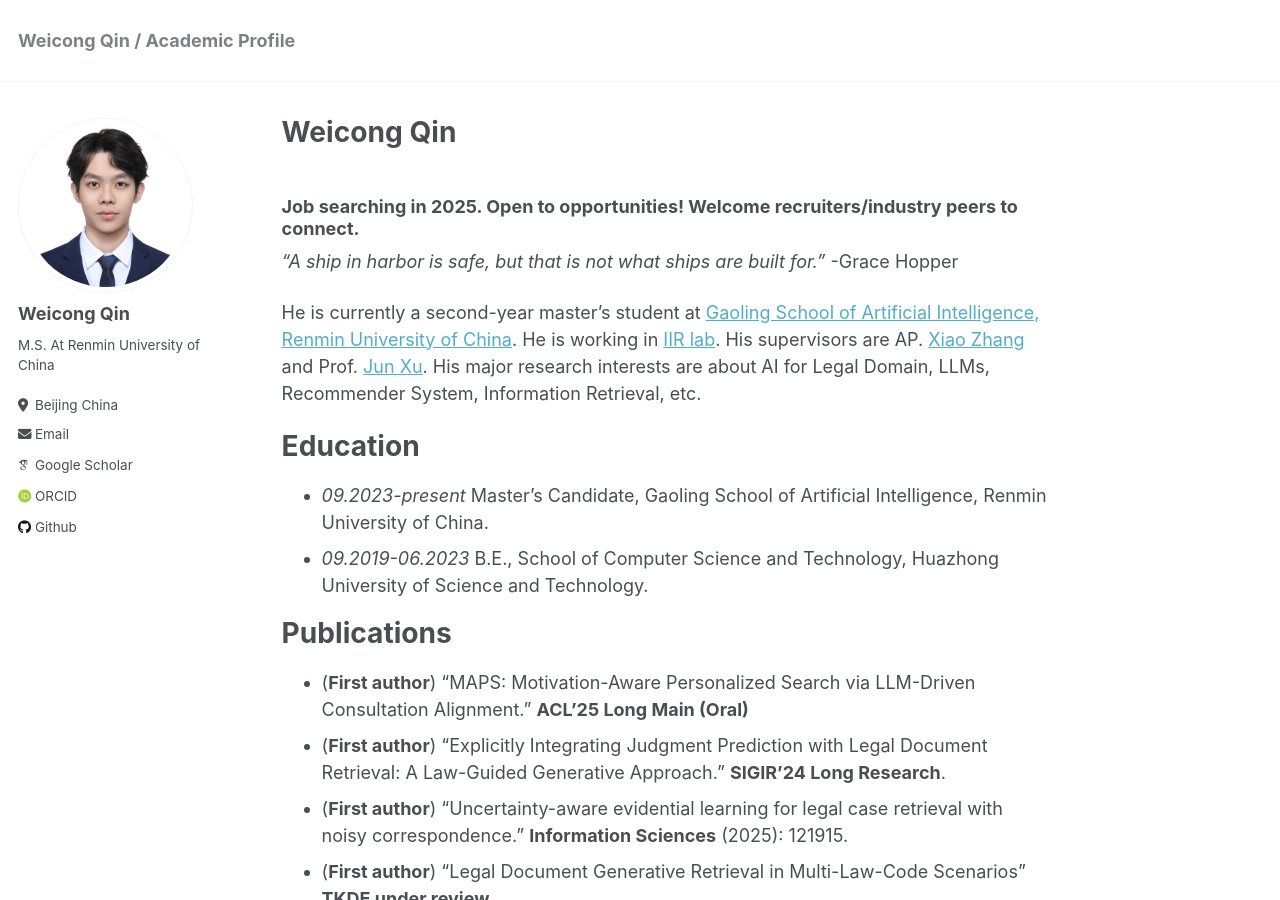
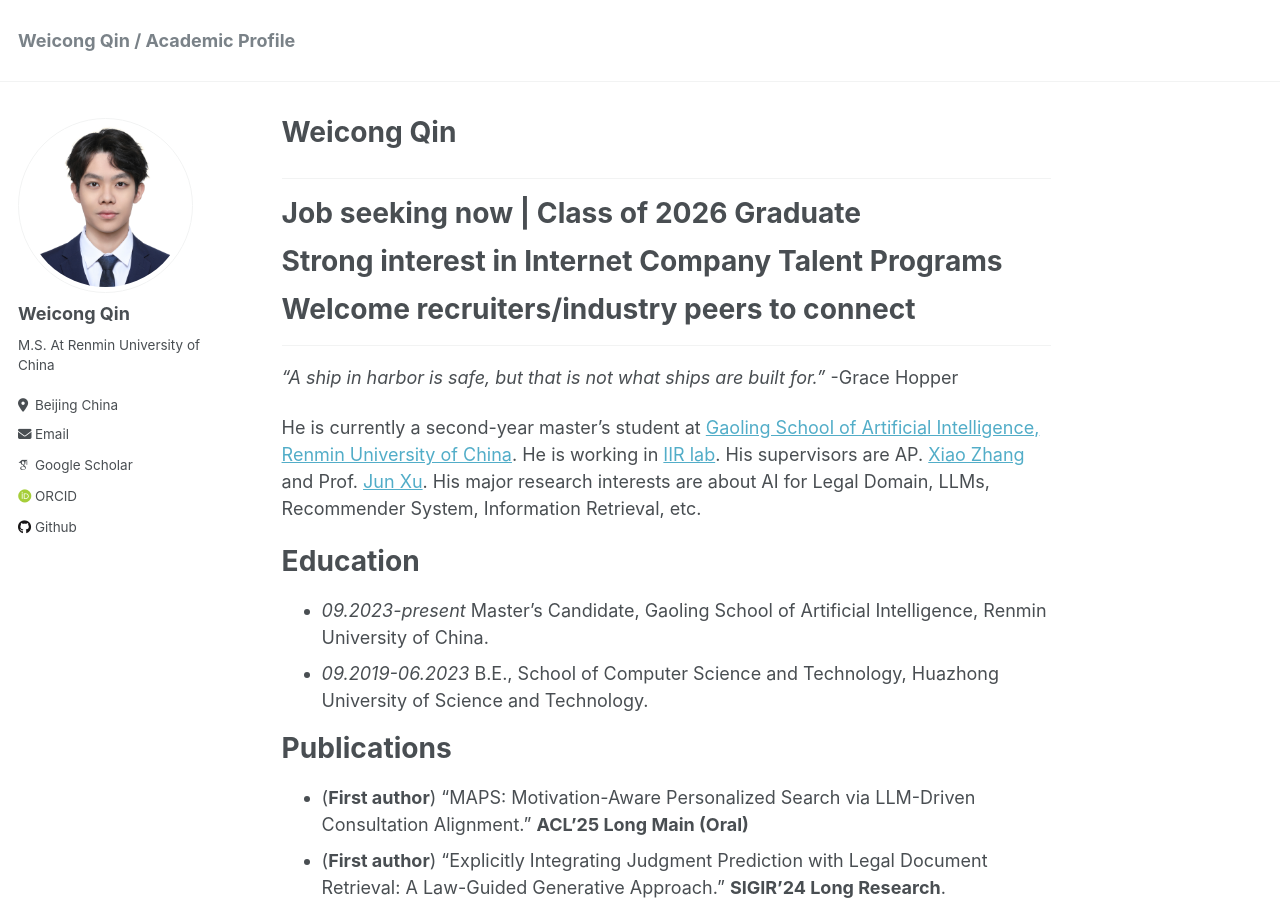
Before and after one commit to E-qin/E-qin.github.io, a Jekyll site: the page built from _pages/about.md, in a window 1280 px wide and 900 px high. Built offline with Jekyll 4.4.1, drawn with Linux system fonts in a browser that asks for light colours; some web fonts are replaced.

Commit message:
Update about.md

```diff
--- a/_pages/about.md
+++ b/_pages/about.md
@@ -8,7 +8,11 @@ redirect_from:
   - /about.html
 ---
 
-### **Job searching in 2025. Open to opportunities! Welcome recruiters/industry peers to connect.**
+--------------
+# **Job seeking** now | Class of **2026** Graduate
+# Strong interest in **Internet Company Talent Programs**
+# Welcome recruiters/industry peers to connect
+--------------
 
 *"A ship in harbor is safe, but that is not what ships are built for."* -Grace Hopper
 
```
